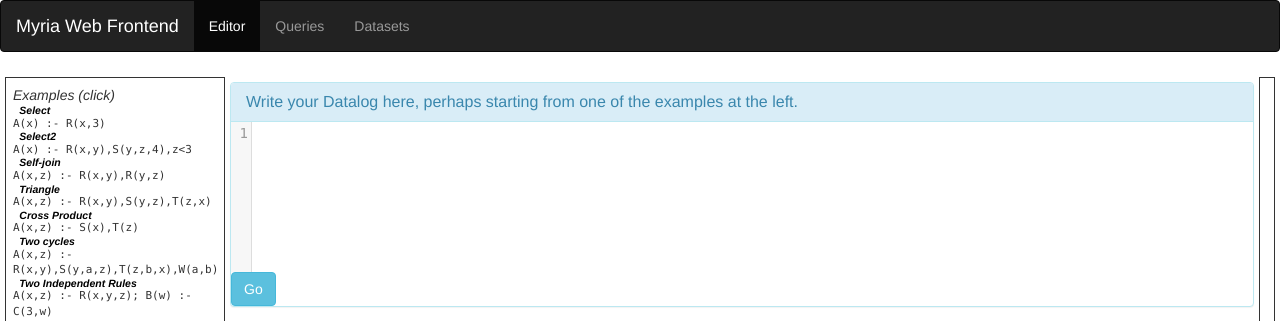
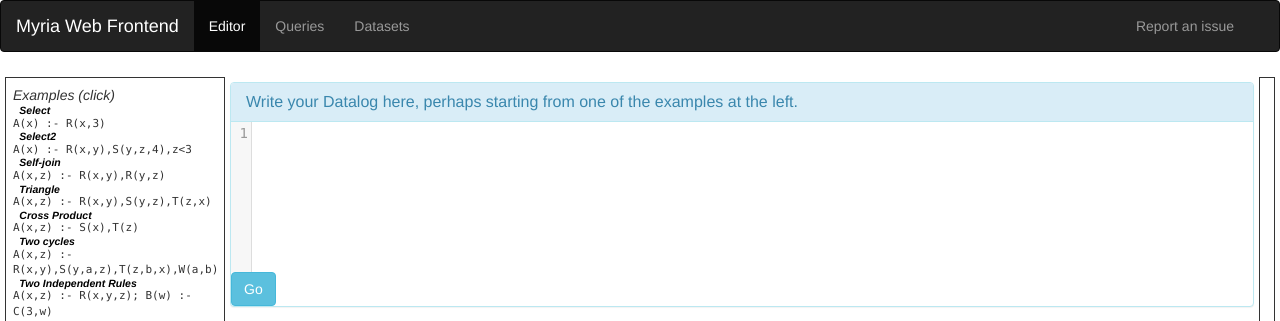
Before and after one commit to uwescience/myria-web, a Python web app: template appengine/templates/editor.html in a window 1280 px wide. Shown: the top 321 px of the page. Run offline with Jinja, Linux system fonts and the light colour scheme; the template is opened without the code that fills it, so the values that code supplies are empty.

Commit message:
add "report an issue" link to the header
Signed-off-by: Daniel Halperin <dhalperi@cs.washington.edu>

```diff
--- a/appengine/templates/datasets.html
+++ b/appengine/templates/datasets.html
@@ -34,6 +34,7 @@
 				<li class="active"><a href="/datasets">Datasets</a></li>
 			</ul>
 			<ul class="nav navbar-nav navbar-right">
+				<li><a href="https://github.com/uwescience/myria-web/issues/new" target="_blank">Report an issue</a></li>
 				<li><a>{{connection_string}}</a></li>
 			</ul>
 		</div>
--- a/appengine/templates/editor.html
+++ b/appengine/templates/editor.html
@@ -35,6 +35,7 @@
 				<li><a href="/datasets">Datasets</a></li>
 			</ul>
 			<ul class="nav navbar-nav navbar-right">
+				<li><a href="https://github.com/uwescience/myria-web/issues/new" target="_blank">Report an issue</a></li>
 				<li><a>{{connection_string}}</a></li>
 			</ul>
 		</div>
--- a/appengine/templates/queries.html
+++ b/appengine/templates/queries.html
@@ -30,6 +30,7 @@
 				<li><a href="/datasets">Datasets</a></li>
 			</ul>
 			<ul class="nav navbar-nav navbar-right">
+				<li><a href="https://github.com/uwescience/myria-web/issues/new" target="_blank">Report an issue</a></li>
 				<li><a>{{connection_string}}</a></li>
 			</ul>
 		</div>
```
